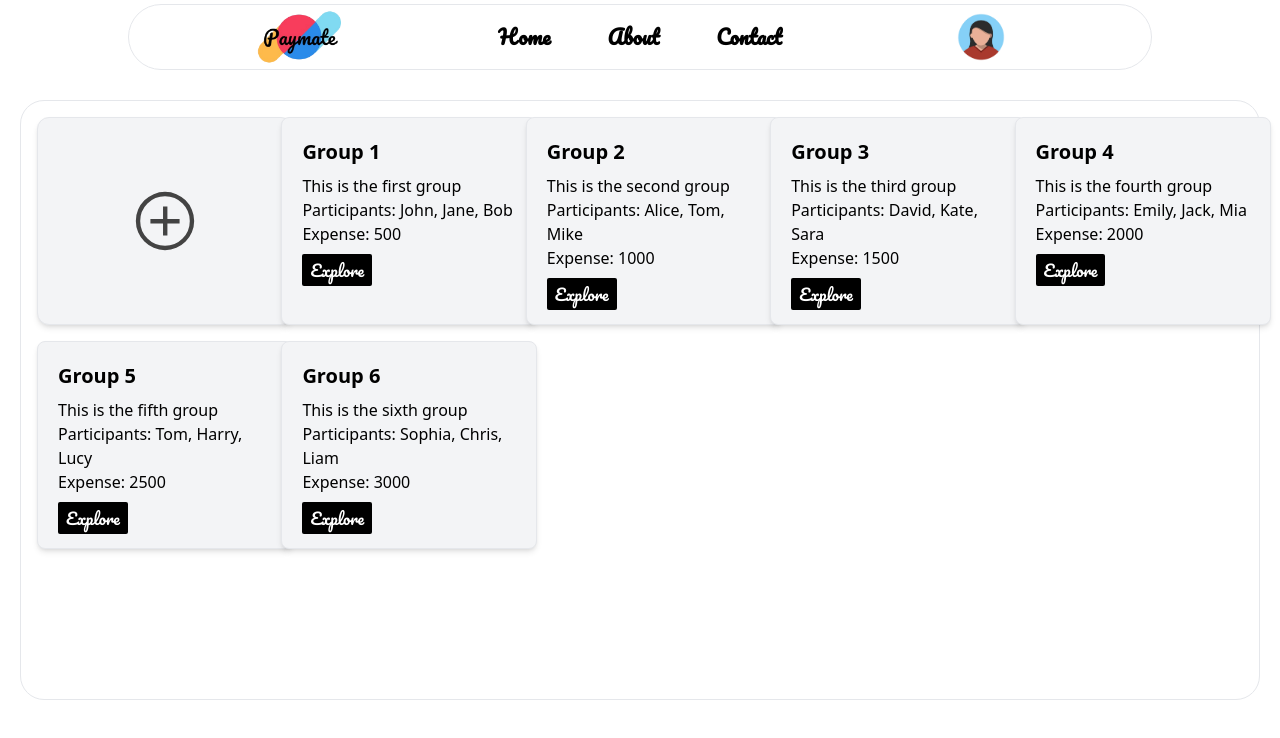
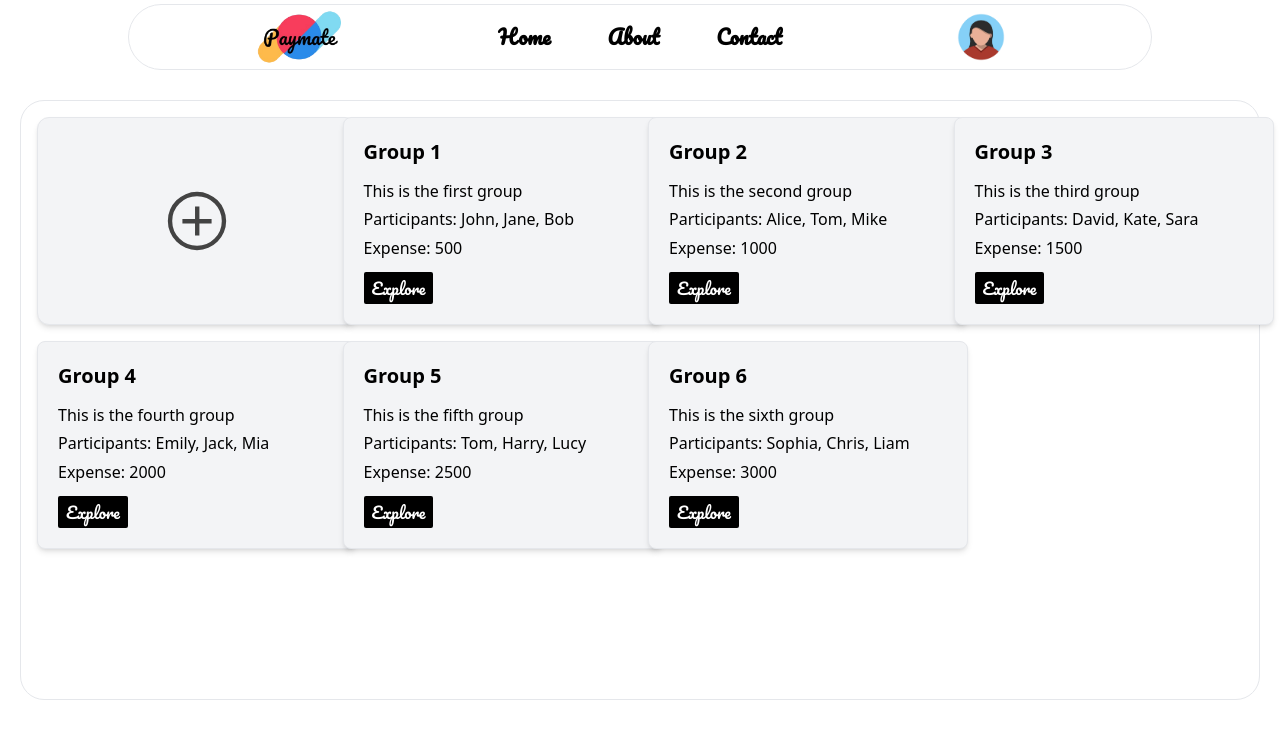
Before and after one commit to GRASiN1/PaymateFrontend, a React (Create React App) app: page /groups in a window 1280 px wide. Shown: the top 738 px of the page. Built offline with nearby package versions, Linux system fonts and the light colour scheme.

Commit message:
adjusted the alignment of group cards

```diff
--- a/src/components/groupCards/groupCards.jsx
+++ b/src/components/groupCards/groupCards.jsx
@@ -7,7 +7,7 @@ export default function GroupCards(props) {
     navigate(`/groups/${props.id}`, { state: props });
   }
   return (
-    <div className="border rounded-lg p-5 bg-gray-100 shadow-md w-64 text-wrap h-52">
+    <div className="border rounded-lg p-5 bg-gray-100 shadow-md w-80 text-wrap h-52 flex flex-col items-start justify-between">
       <h3 className="text-xl font-bold mb-2">{props.groupTitle}</h3>
       <p>{props.groupDescription}</p>
       <p>
--- a/src/components/groupCards/groupList.jsx
+++ b/src/components/groupCards/groupList.jsx
@@ -3,10 +3,10 @@ import GroupCards from "./groupCards";
 
 export default function GroupList() {
   return (
-    <div className="w-full grid grid-cols-1 sm:grid-cols-2 lg:grid-cols-3 xl:grid-cols-5 gap-4 p-4 ">
+    <div className="w-full grid grid-cols-1 sm:grid-cols-3 lg:grid-cols-4 gap-4 p-4 ">
       <div
         id="defaultCard"
-        className="bg-gray-100 rounded-xl p-4 w-64 h-52 shadow-md border flex justify-center items-center cursor-pointer"
+        className="bg-gray-100 rounded-xl p-4 w-80 h-52 shadow-md border flex justify-center items-center cursor-pointer"
         onClick={() => {
           alert("Cliked");
         }}
```
